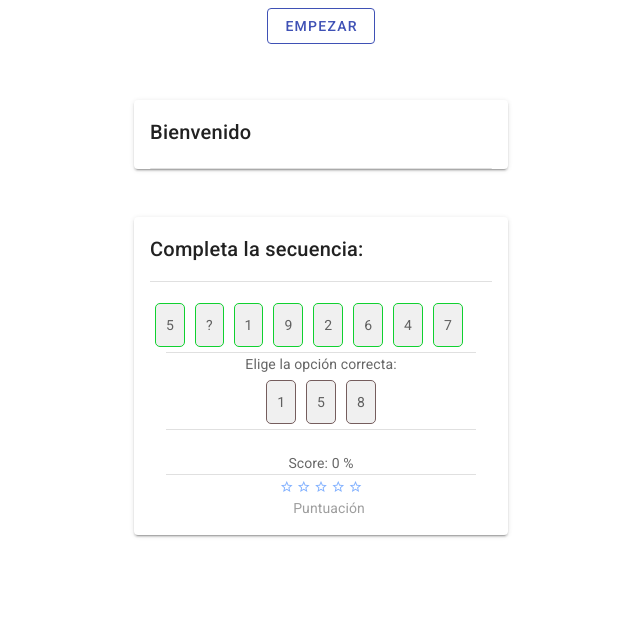
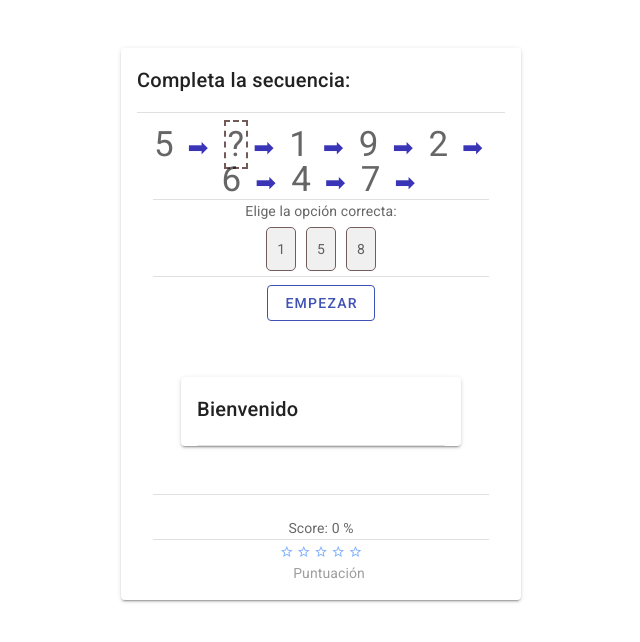
Before and after one commit to Hansucho/SecuenciaPRG-Vuejs, a Vue app: page /#/ in a window 1280 px wide. Before the commit this address led to /#/. Shown: the top 642 px of the page, without its empty margins (319-959 px from the left). Built offline with nearby package versions, Linux system fonts and the light colour scheme.

Commit message:
FixeD: Se ha modificado el color de los botones y los números

```diff
--- a/src/components/2.Secuencia/IniciarBoton.vue
+++ b/src/components/2.Secuencia/IniciarBoton.vue
@@ -12,7 +12,7 @@
       <template>
         <v-card
           class="mx-auto my-12"
-          max-width="374"
+          max-width="280"
         >
         <template slot="progress">
       <v-progress-linear
--- a/src/components/2.Secuencia/secuencia.vue
+++ b/src/components/2.Secuencia/secuencia.vue
@@ -1,14 +1,7 @@
 <template>
 
     <div>
-      <!--Componente del boton de iniciar juego-->
-      <boton-iniciar
-      :counting="!counting"
-      :texto="textoBoton"
-      @Iniciar="startCountdown"
-      :intentos="intentos"
-      :countdown="countdown"
-      />
+
 
         <!--
           <div>
@@ -28,14 +21,27 @@
             <v-card
 
               class="mx-auto my-12"
-              max-width="374"
+              max-width="400"
             >
             <v-card-title>Completa la secuencia: </v-card-title>
             <v-divider class="mx-4"></v-divider>
             <v-card-text>
-              <button v-for="num in sequence" :key="num"  class="secuencia-button">
-          {{ num === hiddenNumber ? '?' : num }}
-        </button>
+              <div class="contenedor-numeros">
+              <div v-for="i in sequence" :key="i" class="numero">
+                <span v-if="i !== hiddenNumber ">
+                  {{ i }}
+                  <span class="flecha-contenedor">
+                    <span class="flecha-derecha">➡</span>
+                  </span>
+                </span>
+                <span v-else>
+                  <span class="numero-escondido">?</span>
+                    <span v-if="i === hiddenNumber" class="flecha-contenedor">
+                    <span class="flecha-derecha">➡</span>
+                    </span>
+                </span>
+              </div>
+            </div>
         <v-divider class="mx-4"></v-divider>
         <div class="text-center">
         Elige la opción correcta: <br>
@@ -43,6 +49,15 @@
           {{ option }}
         </button>
       </div>
+      <v-divider class="mx-4"></v-divider>
+          <!--Componente del boton de iniciar juego-->
+          <boton-iniciar
+      :counting="!counting"
+      :texto="textoBoton"
+      @Iniciar="startCountdown"
+      :intentos="intentos"
+      :countdown="countdown"
+      />
       <v-divider class="mx-4"></v-divider>
       <div class="text-center">
         <span>
@@ -241,6 +256,36 @@
 .fade-enter, .fade-leave-to {
   opacity: 0;
 }
+
+.contenedor-numeros {
+    display: flex;
+    align-items: center;
+    justify-content: center;
+    flex-wrap: wrap;
+  }
+
+  .numero {
+    font-size: 35px;
+    padding: 5px;
+    margin: 0;
+    white-space: nowrap;
+  }
+
+  .numero-escondido {
+    font-size: 35px; /* Tamaño mediano */
+    border: 2px dashed rgb(116, 89, 89); /* Borde punteado para el número oculto */
+    padding: 2px;
+  }
+
+  .flecha-contenedor {
+    font-size: 25px;
+    margin: 0 5px;
+  }
+
+  .flecha-derecha {
+    color: rgba(33, 28, 173, 0.89); /* Color de las flechas */
+  }
+
 .secuencia-button {
   margin: 5px;
   padding: 10px;
```
